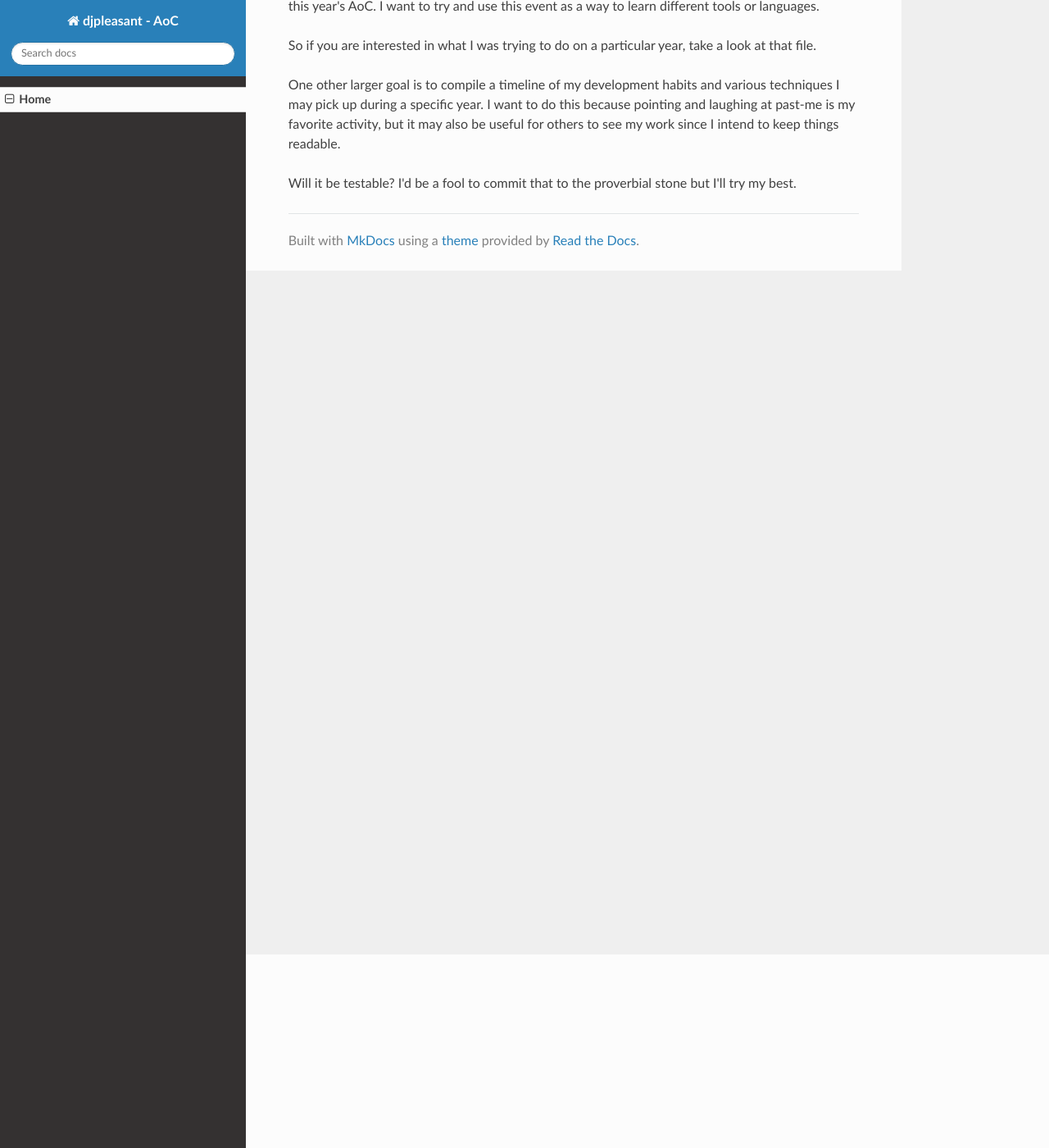
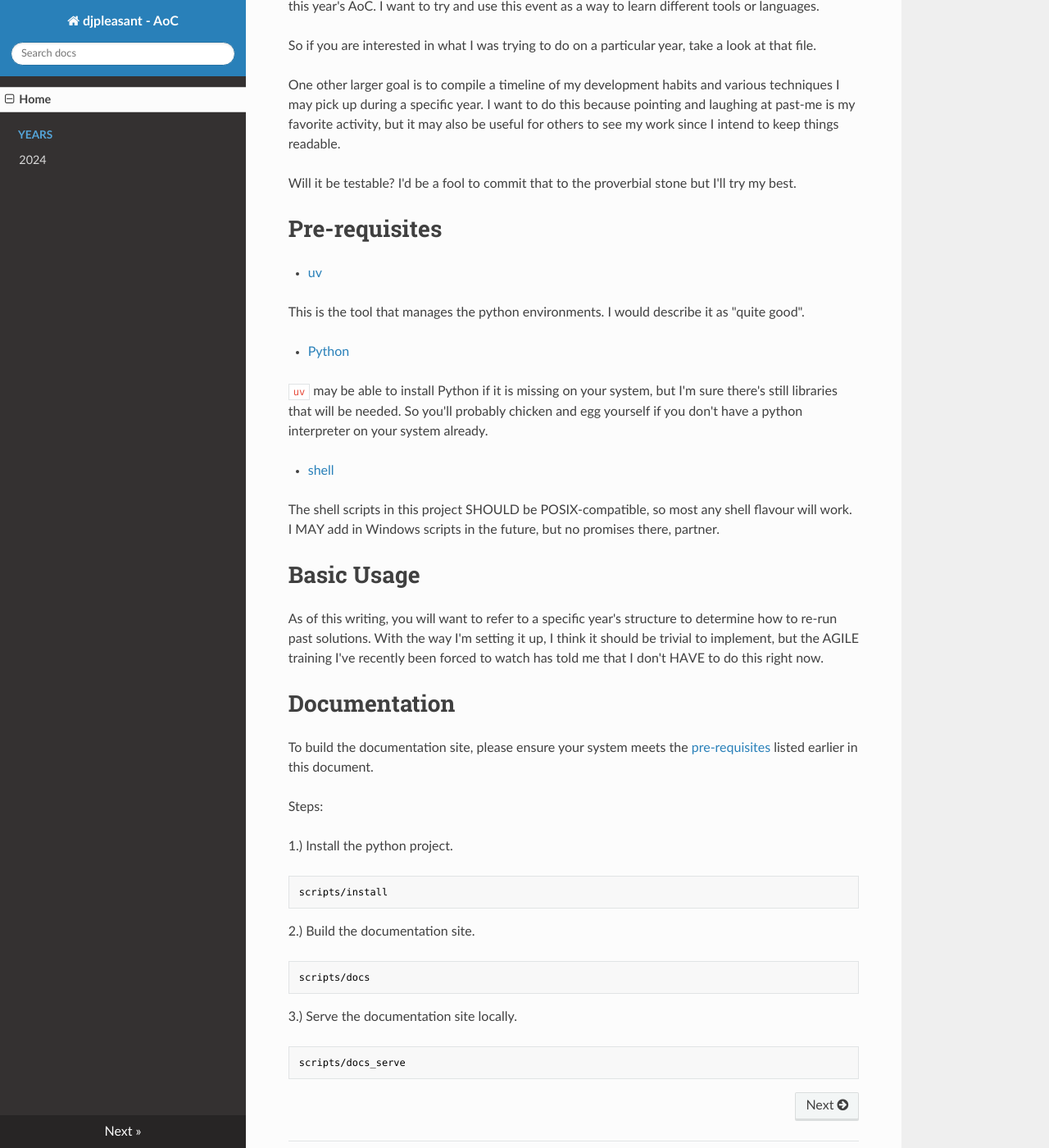
Before and after one commit to Djpleasant/advent-of-code, an MkDocs documentation site: the page built from docs/index.md, in a window 1280 px wide and 1400 px high, scrolled down 236 px. Shown: the whole window at 82% size. Built offline with MkDocs 1.6.1, drawn with Linux system fonts in a browser that asks for light colours; nearby versions of some CDN libraries.

Commit message:
docs: Add documentation for long-term project

````diff
--- a/docs/index.md
+++ b/docs/index.md
@@ -18,3 +18,56 @@ things readable.
 
 Will it be testable? I'd be a fool to commit that to the proverbial stone but
 I'll try my best.
+
+# Pre-requisites
+
+- [uv](https://github.com/astral-sh/uv)
+
+This is the tool that manages the python environments. I would describe it
+as "quite good".
+
+- [Python](https://www.python.org/)
+
+`uv` may be able to install Python if it is missing on your system, but I'm
+sure there's still libraries that will be needed.
+So you'll probably chicken and egg yourself if you don't have a python
+interpreter on your system already.
+
+- [shell](https://www.gnu.org/software/bash/)
+
+The shell scripts in this project SHOULD be POSIX-compatible, so most any
+shell flavour will work. I MAY add in Windows scripts in the future, but no
+promises there, partner.
+
+# Basic Usage
+
+As of this writing, you will want to refer to a specific year's structure to
+determine how to re-run past solutions. With the way I'm setting it up, I
+think it should be trivial to implement, but the AGILE training I've recently
+been forced to watch has told me that I don't HAVE to do this right now.
+
+# Documentation
+
+To build the documentation site, please ensure your system meets the
+[pre-requisites](#pre-requisites) listed earlier in this document.
+
+
+Steps:
+
+1.) Install the python project.
+
+```sh
+scripts/install
+```
+
+2.) Build the documentation site.
+
+```sh
+scripts/docs
+```
+
+3.) Serve the documentation site locally.
+
+```sh
+scripts/docs_serve
+```
--- a/mkdocs.yml
+++ b/mkdocs.yml
@@ -2,5 +2,7 @@ site_name: djpleasant - AoC
 
 nav:
   - Home: index.md
+  - Years:
+    - "2024": 2024.md
 
 theme: readthedocs
--- a/pyproject.toml
+++ b/pyproject.toml
@@ -1,6 +1,6 @@
 [project]
 name = "advent-of-code"
-version = "0.1.0"
+version = "2024.2.0"
 description = "Add your description here"
 readme = "README.md"
 requires-python = ">=3.10"
````
Also changed, not shown: docs/2024.md (renamed from 2024/README.md, +22 -1 lines).
